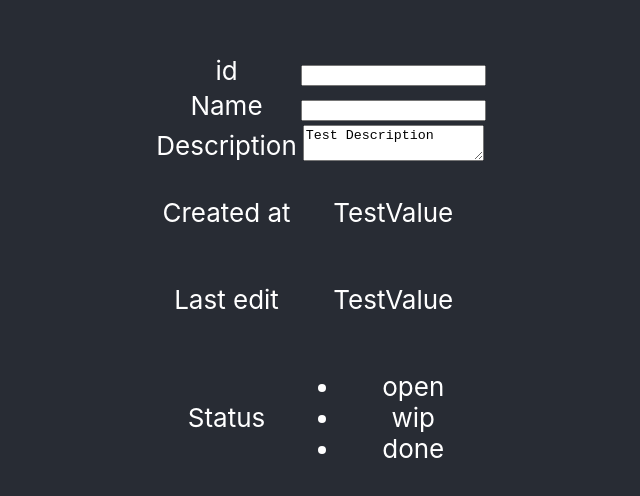
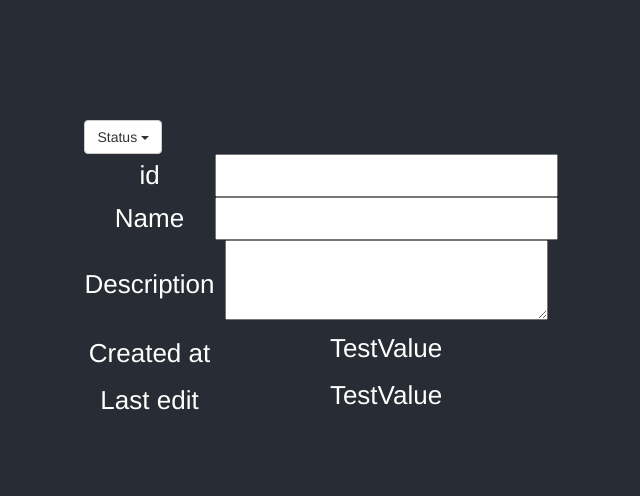
Before and after one commit to QupeDaniel/doit-frontend, a React (Create React App) app: page / in a window 1280 px wide. Shown: the part 128-624 px from the top of the page, without its empty margins (319-959 px from the left). Built offline with nearby package versions, Linux system fonts and the light colour scheme.

Commit message:
more work

```diff
--- a/package.json
+++ b/package.json
@@ -4,6 +4,7 @@
   "private": true,
   "dependencies": {
     "react": "^16.6.0",
+    "react-bootstrap": "^0.32.4",
     "react-dom": "^16.6.0",
     "react-scripts": "2.0.5"
   },
--- a/src/App.js
+++ b/src/App.js
@@ -1,5 +1,4 @@
 import React, { Component } from 'react';
-import logo from './logo.svg';
 import './App.css';
 import EditMask from './TaskCreationMask.js';
 
@@ -8,7 +7,7 @@ class App extends Component {
     return (
       <div className="App">
         <header className="App-header">
-
+        <link rel="stylesheet" href="https://maxcdn.bootstrapcdn.com/bootstrap/3.3.7/css/bootstrap.min.css" integrity="sha384-BVYiiSIFeK1dGmJRAkycuHAHRg32OmUcww7on3RYdg4Va+PmSTsz/K68vbdEjh4u" crossorigin="anonymous"></link>
 
         <EditMask />
 
--- a/src/TaskCreationMask.js
+++ b/src/TaskCreationMask.js
@@ -1,19 +1,34 @@
 import React from 'react';
-import ReactDOM from 'react-dom';
 import TaskStatus from './StatusEnum.js';
+import { DropdownButton, MenuItem, ButtonToolbar } from 'react-bootstrap';
+import TaskModel from './TaskModel.js';
 
 function InputField(props) {
     return (
         <input className="inputTextField" type={props.type} name={props.name} value={props.value} />
     )
 }
- class EditMask extends React.Component {
+class EditMask extends React.Component {
 
-    renderTableRowInput(fieldName, type, name, value) {
+    task;
+
+    constructor(props) {
+        super(props);
+        this.task = new TaskModel();
+
+        this.onInputChanged = this.onInputChanged.bind(this);
+    }
+
+    onInputChanged(name, newInput) {
+        this.task[name] = newInput;
+        console.log(this.task);
+    }
+
+    renderTableRowInput(fieldName, type, name, value, onInputChanged) {
         return (
             <tr>
                 <td>{fieldName}</td>
-                <td><InputField type={type} name={name} defaultValue={value} /></td>
+                <td><input type={type} name={name} defaultValue={value} onChange={(newValue) => { onInputChanged(name, newValue) }} /></td>
             </tr>
         )
     }
@@ -22,7 +37,7 @@ function InputField(props) {
         return (
             <tr>
                 <td>{fieldName}</td>
-                <td><textarea  name={name} defaultValue={value} /></td>
+                <td><textarea name={name} defaultValue={value} /></td>
             </tr>
         )
     }
@@ -37,20 +52,28 @@ function InputField(props) {
     }
 
 
-    renderTableRowStatusDropdown(fieldName, name, value, onStatusClicked) {
+    renderTableRowStatusDropdown(fieldName, value, onStatusClicked) {
         return (
-            <tr>
-                <td>{fieldName}</td>
-                {console.log('TaskStatus: ' + TaskStatus)}
-                <td><ul>
+            <ButtonToolbar>
+                <DropdownButton
+                    bsStyle={'default'}
+                    title={fieldName}
+                    key={0}
+                    id={`dropdown-basic-0`}
+                >
                     {TaskStatus.map(status => {
-                        return <li key={status} onClick={() => {onStatusClicked(status)}}>{status}</li>
+                        if (status === value) {
+                            return <MenuItem eventKey={status} onClick={(event) => { onStatusClicked(status); }} active>{status}</MenuItem>
+                        } else {
+                            return <MenuItem eventKey={status} onClick={(event) => { onStatusClicked(status); }}>{status}</MenuItem>
+                        }
+                    })}
+                </DropdownButton>
+            </ButtonToolbar>
+        );
+    }
 
-                    })}
-                </ul></td>
-            </tr>
-        )
-    }
+
 
     onStatusClicked(status) {
         console.log('Status clicked: ' + status);
@@ -59,17 +82,19 @@ function InputField(props) {
 
     render() {
         return (
-            <table>
-                <tbody>
-                {this.renderTableRowInput('id', 'Text', 'id','TestValue')}
-                {this.renderTableRowInput('Name', 'Text', 'name','TestName')}
-                {this.renderTableRowTextarea('Description', 'description','Test Description')}
-                {this.renderTableRowParagraph('Created at', 'createdAt','TestValue')}
-                {this.renderTableRowParagraph('Last edit', 'lastEdit','TestValue')}
-                {this.renderTableRowStatusDropdown('Status', 'status', 'open',this.onStatusClicked)}
-                </tbody>
-            </table>
-        )
+            <div>
+                {this.renderTableRowStatusDropdown('Status', 'open', this.onStatusClicked)}
+                <table>
+                    <tbody>
+                        {this.renderTableRowInput('id', 'Text', 'id', 'TestValue', this.onInputChanged)}
+                        {this.renderTableRowInput('Name', 'Text', 'name', 'TestName')}
+                        {this.renderTableRowTextarea('Description', 'description', 'Test Description')}
+                        {this.renderTableRowParagraph('Created at', 'createdAt', 'TestValue')}
+                        {this.renderTableRowParagraph('Last edit', 'lastEdit', 'TestValue')}
+                    </tbody>
+                </table>
+            </div>
+        );
     }
 }
 
--- a/src/TaskModel.js
+++ b/src/TaskModel.js
@@ -5,4 +5,16 @@ class TaskModel {
     createdAtTime;
     lastChangeTime;
     completionState;
+
+    constructor() {
+        this.id = 0;
+        this.name = '';
+        this.description = '';
+        this.createdAtTime = '';
+        this.lastChangeTime = '';
+        this.completionState = '';
+
+    }
 }
+
+export default TaskModel;
```
Also changed, not shown: 1 other file (tests, documents, lock files or other folders).
